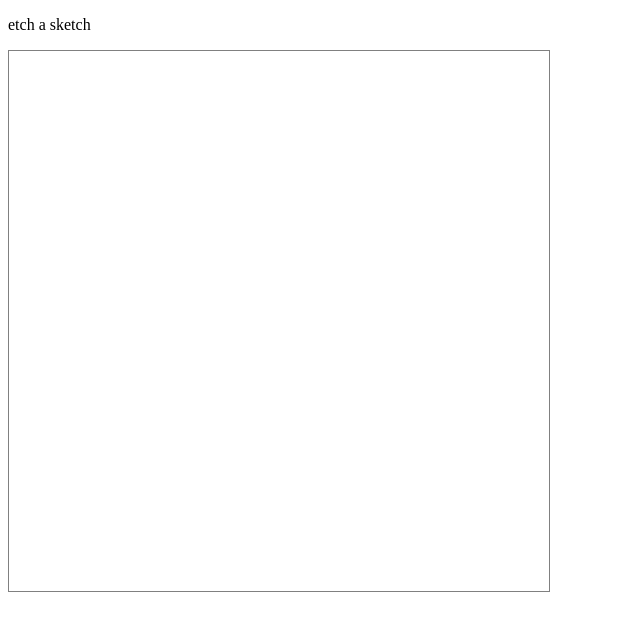
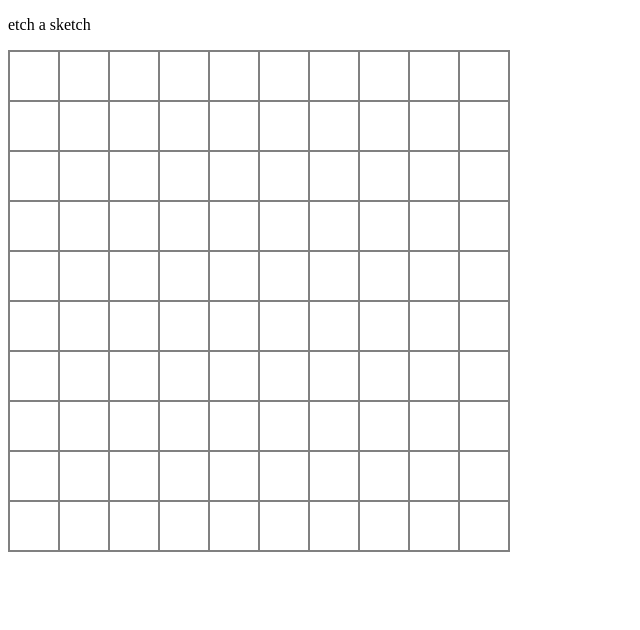
Before and after one commit to thnardg/etch-a-sketch, a plain HTML site: page index.html in a window 1280 px wide. Shown: the whole page, without its empty margins (0-640 px from the left). Drawn offline with Linux system fonts and the light colour scheme.

Commit message:
Initial grid setup

```diff
--- a/script.js
+++ b/script.js
@@ -1,20 +1,24 @@
 const board = document.getElementById("board");
 const userInput = 10; //placeholder value - will change later
 
-window.onload(makeBoard());
+const nOfDivs = () => {
+  return board.clientWidth / userInput;
+};
+
+function createSquares(size) {
+  const div = document.createElement("div");
+  div.classList.add("box");
+  div.style.width = `${size}`;
+  div.style.height = `${size}`;
+  return div;
+}
 
 function makeBoard(userInput) {
   for (let i = 0; i < userInput; i++) {
     for (let j = 0; j < userInput; j++) {
-      board.appendChild(makeDiv(board.clientWidth / userInput));
+      board.appendChild(createSquares(nOfDivs()));
     }
   }
 }
 
-function createSquares(size) {
-  const div = document.createElement("div");
-  div.classList.add("box");
-  div.style.width = `${size}px`;
-  div.style.height = `${size}px`;
-  return div;
-}
+makeBoard(10);
--- a/style.css
+++ b/style.css
@@ -3,15 +3,17 @@ div {
 }
 
 #board {
-  height: 540px;
-  width: 540px;
-  display: flex;
-  overflow: hidden;
+  height: 500px;
+  width: 500px;
+  display: grid;
+  grid-template-columns: repeat(10, 1fr);
+  grid-template-rows: repeat(10, 1fr);
+  grid-column-gap: 0px;
+  grid-row-gap: 0px;
 }
 
 .box {
-  height: 30px;
-  width: 30px;
+  border: 1px solid gray;
 }
 
 .box-color {
```
